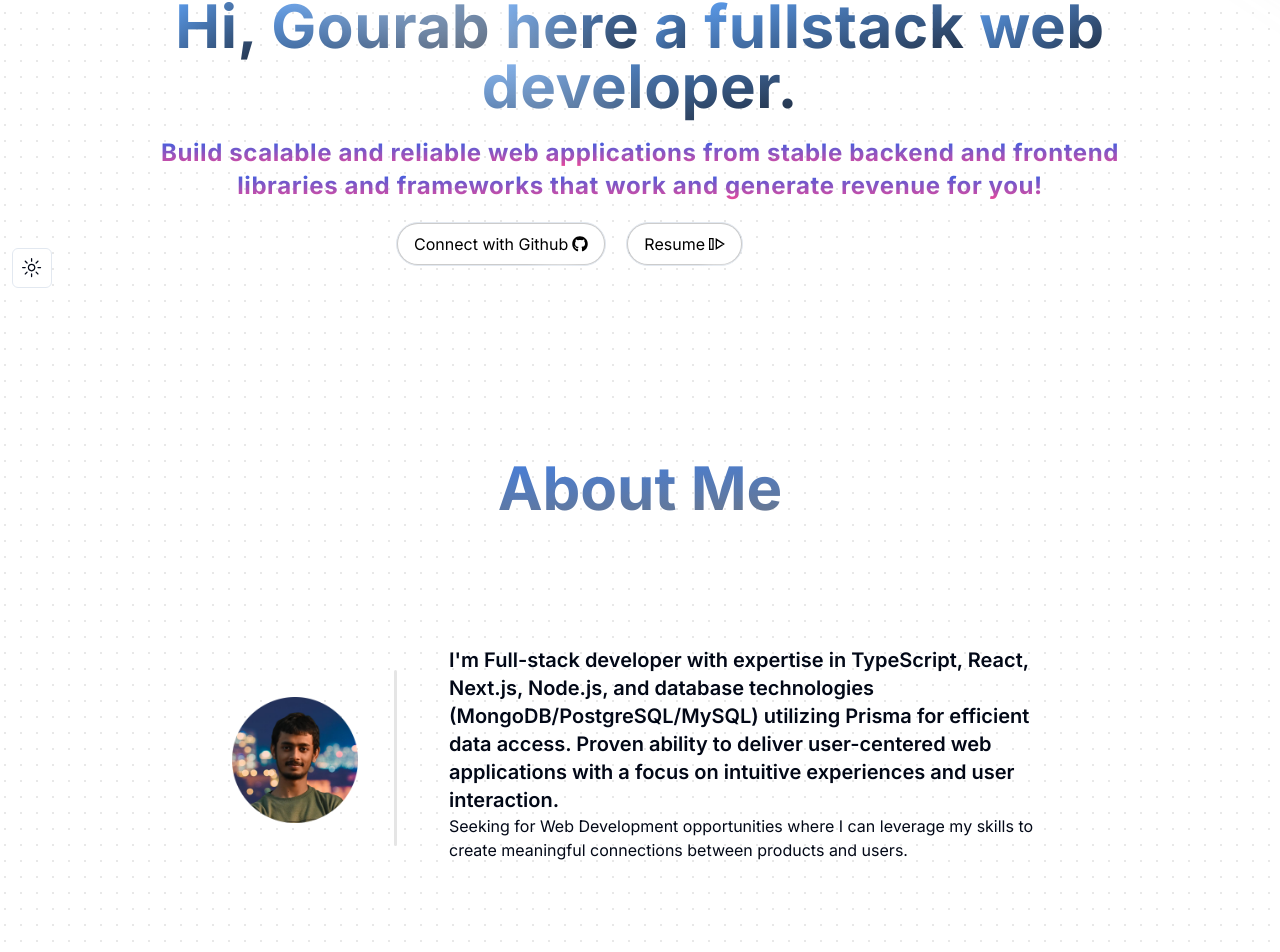
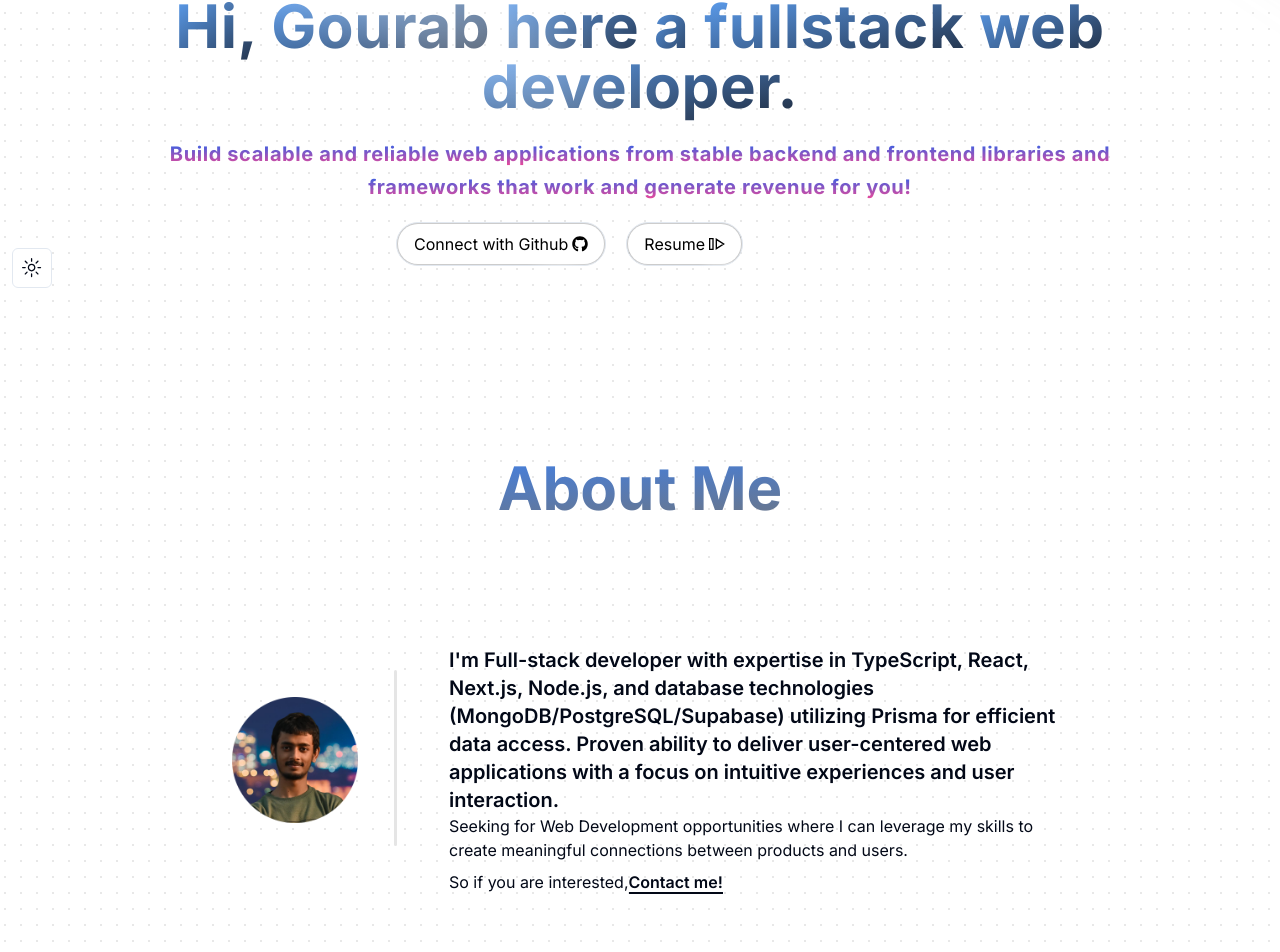
Before and after one commit to gourab8389/my-folio, a Next.js app: page / in a window 1280 px wide. Shown: the part 232-1184 px from the top of the page. Built offline with nearby package versions, Linux system fonts and the light colour scheme.

Commit message:
style chnages text generated effect

```diff
--- a/app/components/AboutMe.tsx
+++ b/app/components/AboutMe.tsx
@@ -1,3 +1,4 @@
+"use client"
 import Image from 'next/image';
 import React from 'react';
 
@@ -10,12 +11,16 @@ const AboutMe = () => {
 
             <div className="flex flex-col lg:flex-row w-[25rem] lg:w-[60rem] p-4 lg:p-16 h-[40rem] lg:h-[30rem] items-center justify-center gap-5">
                 <div className="flex mt-1 lg:ml-2 rounded-lg">
-                    <Image src={'/profileImg.png'} alt={'me'} height={200} width={200} className='rounded'/>
+                    <Image src={'/profileImg.png'} alt={'me'} height={200} width={200} className='rounded' />
                 </div>
                 <div className="flex items-center justify-center w-full lg:w-1 h-1 lg:h-1/2 dark:bg-neutral-950 bg-neutral-200 rounded-lg lg:ml-[1rem]"></div>
-                <div className="mt-[1rem] lg:mt-0 text-center lg:text-left lg:w-[60rem] lg:ml-[2rem] h-80 ">
-                <p className='font-semibold lg:text-xl dark:text-white lg:mt-[3rem]'>I'm Full-stack developer with expertise in TypeScript, React, Next.js, Node.js, and database technologies (MongoDB/PostgreSQL/MySQL) utilizing Prisma for efficient data access. Proven ability to deliver user-centered web applications with a focus on intuitive experiences and user interaction.</p>
-                <p>Seeking for Web Development opportunities where I can leverage my skills to create meaningful connections between products and users.</p>
+                <div className="mt-[1rem] lg:mt-0 text-center  lg:w-[60rem] lg:ml-[2rem] h-80 ">
+                    <p className='font-semibold lg:text-xl dark:text-white lg:mt-[3rem] text-left'>I'm Full-stack developer with expertise in TypeScript, React, Next.js, Node.js, and database technologies (MongoDB/PostgreSQL/Supabase) utilizing Prisma for efficient data access. Proven ability to deliver user-centered web applications with a focus on intuitive experiences and user interaction.</p>
+                    <p className='text-left'>Seeking for Web Development opportunities where I can leverage my skills to create meaningful connections between products and users.</p>
+                    <p className='text-left mt-2'>So if you are interested,
+                        <span className="font-semibold" style={{ borderBottom: '2px solid currentColor' }}>
+                            Contact me!
+                        </span></p>
                 </div>
             </div>
         </div>
--- a/app/components/Hero.tsx
+++ b/app/components/Hero.tsx
@@ -12,7 +12,7 @@ const Hero = () => {
       <TextGenerateEffect words='Hi, Gourab here
       a fullstack web developer.' />
       </div>
-      <div className=" text-center px-4 sm:px-10 md:px-20 mt-5">
+      <div className=" text-center px-6 sm:px-12 md:px-20 mt-5">
         <HeroText words='Build scalable and reliable web applications from stable backend and frontend libraries and frameworks that work and generate revenue for you!'/>
       </div>
 
--- a/components/text-generate-effect.tsx
+++ b/components/text-generate-effect.tsx
@@ -147,7 +147,7 @@ export const HeroText = ({
           return (
             <motion.span
               key={word + idx}
-              className="text-xl sm:text-1xl md:text-2xl relative z-20 bg-clip-text text-transparent bg-gradient-to-b from-blue-600 dark:from-blue-400 to-pink-500 dark:to-pink-300 text-center"
+              className="text-xl sm:text-1xl md:text-1xl relative z-20 bg-clip-text text-transparent bg-gradient-to-b from-blue-600 dark:from-blue-400 to-pink-500 dark:to-pink-300 text-center"
               initial={{ opacity: 0 }} // Set initial opacity to 0
             >
               {word}{" "}
```
